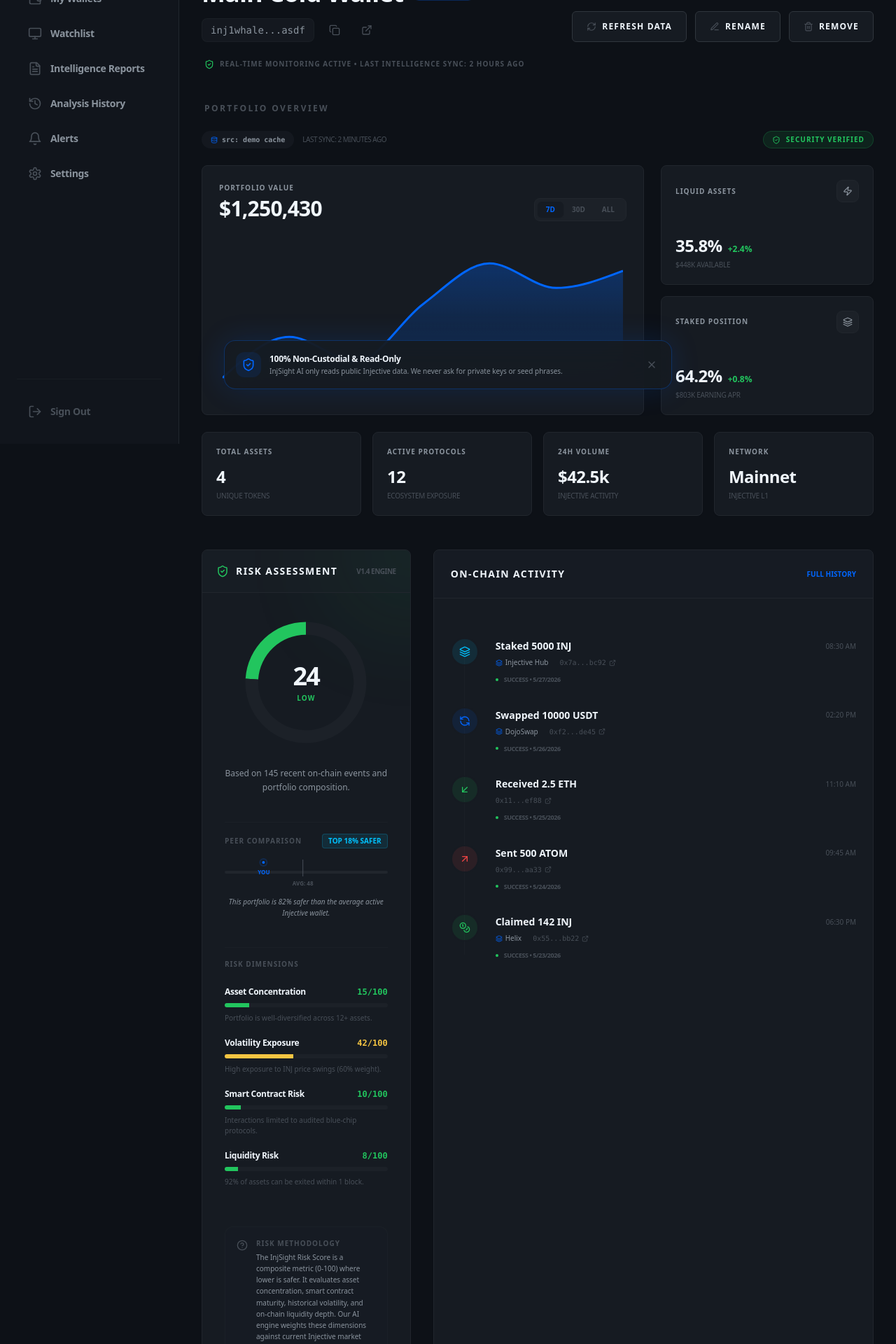
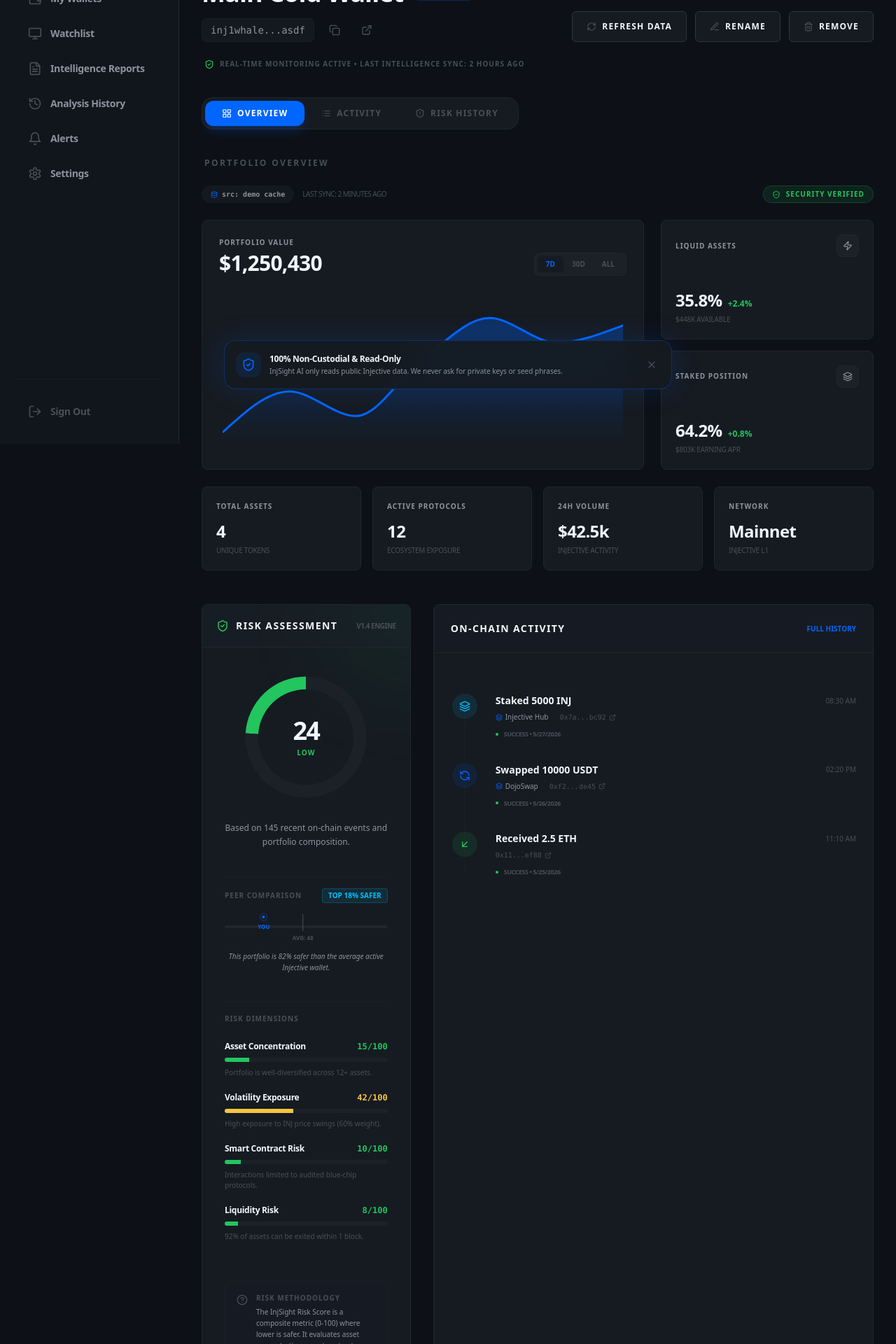
Before and after one commit to mokwathedeveloper/injsight-ai, a Next.js app in the folder frontend/: page /dashboard/wallets/ana-1 in a window 1280 px wide. Shown: the part 220-2140 px from the top of the page at 70% size. Built offline with nearby package versions, Linux system fonts and the light colour scheme.

Commit message:
feat: integrate RiskHistoryList into Wallet Detail dashboard

```diff
--- a/frontend/app/dashboard/wallets/[id]/page.tsx
+++ b/frontend/app/dashboard/wallets/[id]/page.tsx
@@ -7,25 +7,62 @@
 import { RiskScoreCard } from "@/components/analyzer/RiskScoreCard";
 import { WalletActivityTimeline } from "@/components/wallet/WalletActivityTimeline";
 import { AIReportHistory } from "@/components/wallet/AIReportHistory";
+import { RiskHistoryList } from "@/components/risk/RiskHistoryList";
 import { MOCK_WALLET_DETAIL } from "@/data/wallet-detail-mock";
 import { DEMO_WALLETS } from "@/data/demo-wallets";
+import { MOCK_RISK_CHANGES } from "@/data/risk-change-mock";
 import { WalletAnalysisResult } from "@/types/wallet-analyzer";
+import { LayoutGrid, List, History, ShieldAlert } from "lucide-react";
+import { cn } from "@/lib/utils";
 
 export default function WalletDetailPage({ params }: { params: { id: string } }) {
+  const [activeTab, setActiveTab] = React.useState<"overview" | "activity" | "risk">("overview");
+
   // In a real app, fetch by id. For now, use mock whale data.
   const wallet = MOCK_WALLET_DETAIL;
 
   // Get full analysis data from the demo wallets (using whale as base)
   const fullData: WalletAnalysisResult = DEMO_WALLETS[0].data;
 
+  const walletRiskChanges = MOCK_RISK_CHANGES.filter(rc => rc.walletId === wallet.id);
+
+  const tabs = [
+    { id: "overview", label: "Overview", icon: LayoutGrid },
+    { id: "activity", label: "Activity", icon: List },
+    { id: "risk", label: "Risk History", icon: ShieldAlert },
+  ];
+
   return (
     <AppShell>
-      <div className="space-y-12 animate-in fade-in duration-700">
+      <div className="space-y-10 animate-in fade-in duration-700">
         <WalletDetailHeader wallet={wallet} />
 
-        {/* Dashboard Sections */}
+        {/* Tab Navigation */}
+        <div className="flex bg-card border border-border rounded-2xl p-1 w-fit">
+          {tabs.map((tab) => {
+            const Icon = tab.icon;
+            return (
+              <button
+                key={tab.id}
+                onClick={() => setActiveTab(tab.id as any)}
+                className={cn(
+                  "flex items-center gap-2 px-6 py-2.5 rounded-xl text-xs font-bold uppercase tracking-widest transition-all",
+                  activeTab === tab.id
+                    ? "bg-primary text-white shadow-lg shadow-primary/20"
+                    : "text-text-disabled hover:text-text-primary hover:bg-hover"
+                )}
+              >
+                <Icon size={14} />
+                <span>{tab.label}</span>
+              </button>
+            );
+          })}
+        </div>
+
+        {/* Tab Content */}
         <div className="space-y-12">
-          {/* Overview */}
+          {activeTab === "overview" && (
+            <div className="space-y-12 animate-in fade-in duration-500">
               <div className="space-y-6">
                 <h2 className="text-xs font-bold text-text-disabled uppercase tracking-[0.2em] px-1">
                   Portfolio Overview
@@ -34,23 +71,42 @@
               </div>
 
               <div className="grid grid-cols-1 lg:grid-cols-12 gap-8">
-            {/* Left Column: Risk & History */}
-            <div className="lg:col-span-4 space-y-8 flex flex-col">
-               <div className="flex-1">
+                <div className="lg:col-span-4 flex flex-col space-y-8">
                   <RiskScoreCard data={fullData} />
-               </div>
-               <div className="h-[500px]">
+                  <div className="h-[400px]">
                     <AIReportHistory reports={wallet.reportHistory} />
                   </div>
                 </div>
-
-            {/* Right Column: Activity */}
                 <div className="lg:col-span-8">
-              <div className="h-full">
-                <WalletActivityTimeline activity={wallet.activity} />
+                  <WalletActivityTimeline activity={wallet.activity.slice(0, 3)} />
                 </div>
               </div>
             </div>
+          )}
+
+          {activeTab === "activity" && (
+            <div className="animate-in fade-in duration-500 h-[800px]">
+              <WalletActivityTimeline activity={wallet.activity} />
+            </div>
+          )}
+
+          {activeTab === "risk" && (
+            <div className="grid grid-cols-1 lg:grid-cols-12 gap-8 animate-in fade-in duration-500">
+               <div className="lg:col-span-8 h-[700px]">
+                  <RiskHistoryList changes={walletRiskChanges} />
+               </div>
+               <div className="lg:col-span-4 space-y-8">
+                  <RiskScoreCard data={fullData} />
+                  <div className="p-6 bg-primary/5 border border-primary/20 rounded-2xl">
+                     <p className="text-[10px] font-bold text-text-primary uppercase tracking-widest mb-4">Risk Drift Engine</p>
+                     <p className="text-[10px] text-text-secondary leading-relaxed italic">
+                        Our engine continuously monitors this wallet for score drifts of ±5 points.
+                        Critical alerts are generated for changes exceeding 15 points in 24h.
+                     </p>
+                  </div>
+               </div>
+            </div>
+          )}
         </div>
       </div>
     </AppShell>
```
Lines whose indentation alone changed are shown as unchanged.
